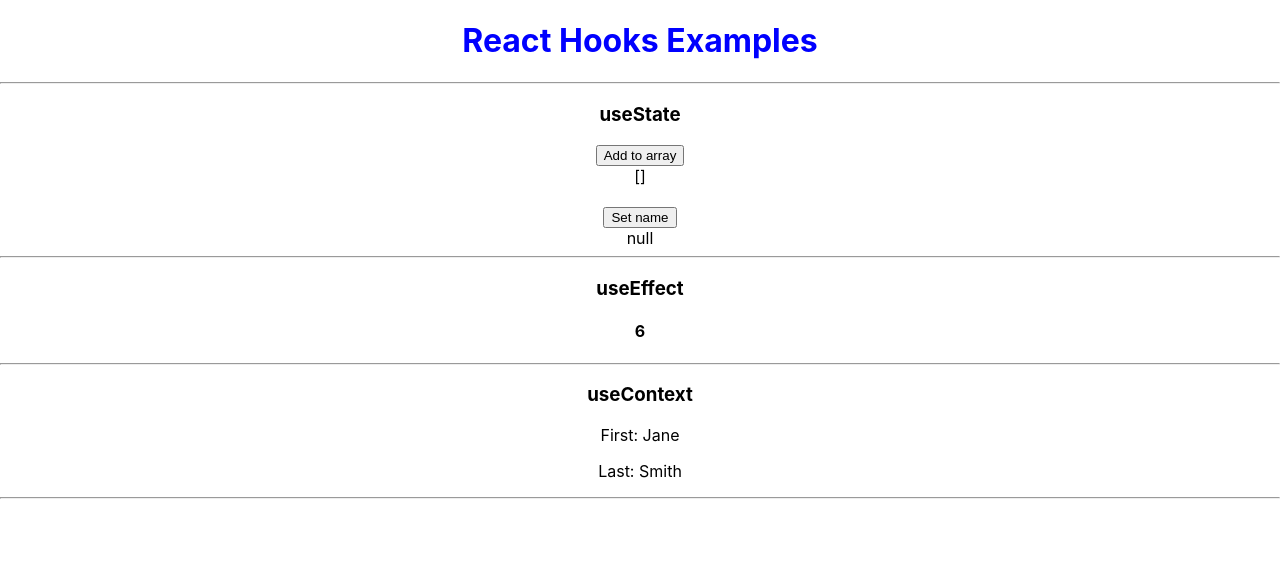
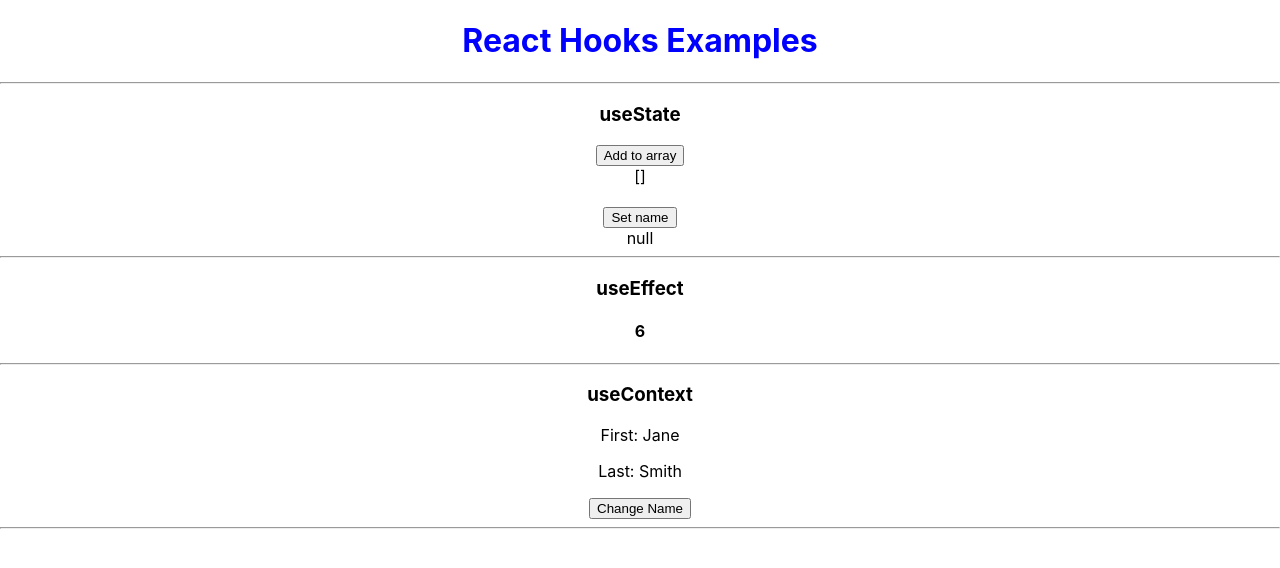
Before and after one commit to Sreejan-22/react-hooks-typescript, a React (Create React App) app: page / in a window 1280 px wide. Shown: the top 568 px of the page. Built offline with nearby package versions, Linux system fonts and the light colour scheme.

Commit message:
update UseContext component

```diff
--- a/src/components/UseContext.tsx
+++ b/src/components/UseContext.tsx
@@ -21,6 +21,9 @@ const UseContextComponent = () => {
   return (
     <UserContext.Provider value={user}>
       <Consumer />
+      <button onClick={() => setUser({ first: "Tom", last: "Cook" })}>
+        Change Name
+      </button>
     </UserContext.Provider>
   );
 };
```
